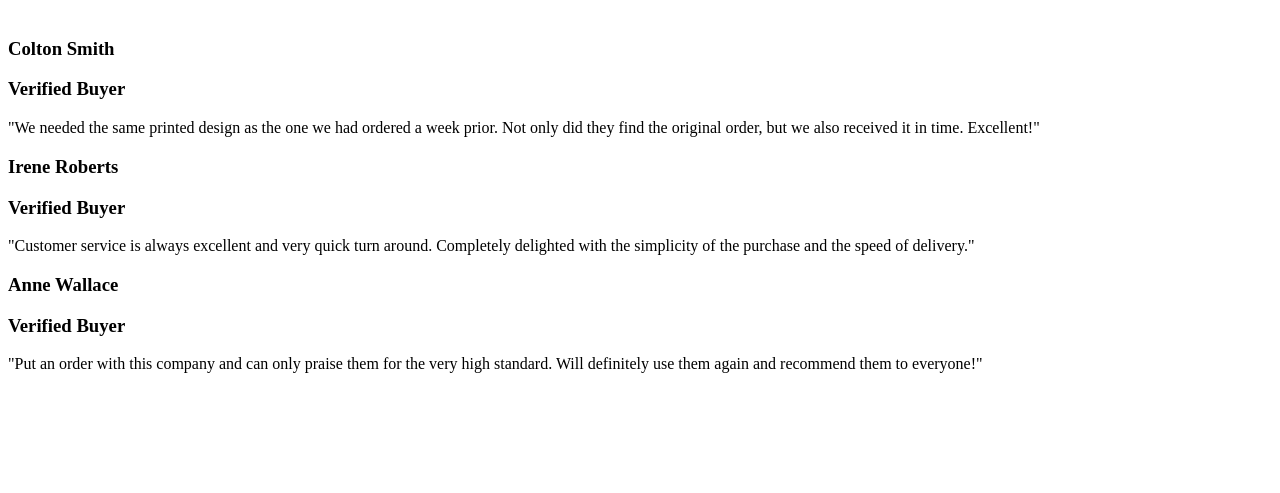
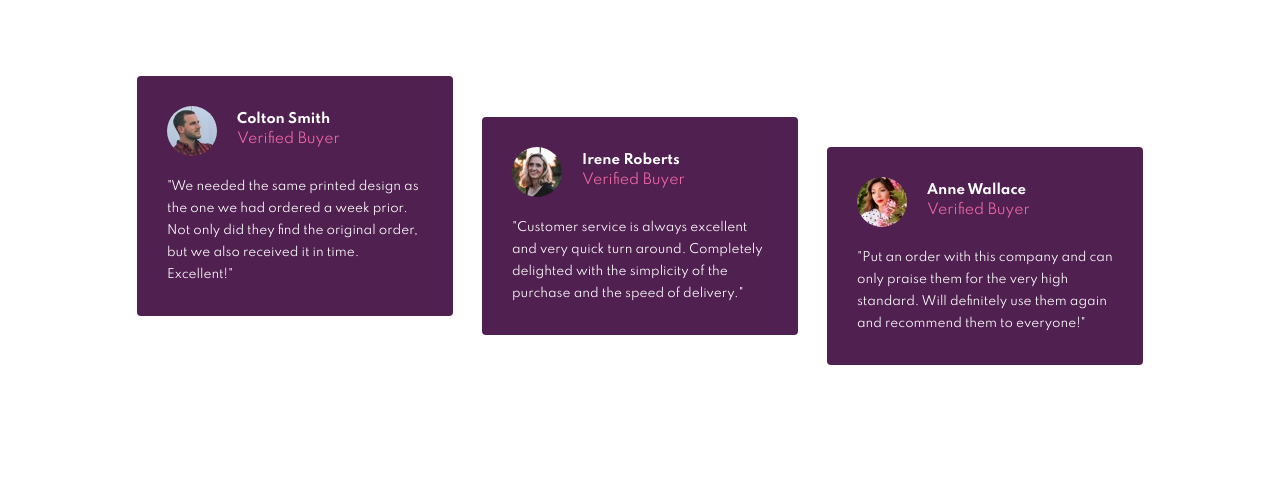
Before and after one commit to Mylhouse/social-proof-section-master, a plain HTML site: page index.html in a window 1280 px wide. Shown: the part 307-800 px from the top of the page. Drawn offline with Linux system fonts and the light colour scheme.

Commit message:
css completed

```diff
--- a/index.html
+++ b/index.html
@@ -27,6 +27,7 @@
     </style>
   </head>
   <body>
+    <div class="container">
     <div class="header">
       <div class="intro">
         <h1>10,000+ of our users love our products.</h1>
@@ -67,26 +68,48 @@
     </div>
 
       <div class="comments">
-        <div class="comment">
-          <h3>Colton Smith</h3>
-          <h3>Verified Buyer</h3>
-          "We needed the same printed design as the one we had ordered a week prior.
+        <div class="comment" id="comment1">
+          <div class="comment-header">
+            <img src="images/image-colton.jpg" alt="colton">
+            <div class="user">
+              <h5>Colton Smith</h5>
+              <p>Verified Buyer</p>
+            </div>
+          </div>
+          <div class="comment-text">
+          <p>"We needed the same printed design as the one we had ordered a week prior.
           Not only did they find the original order, but we also received it in time.
-          Excellent!"
+          Excellent!"</p>
+          </div>
         </div>
-        <div class="comment">
-          <h3>Irene Roberts</h3>
-          <h3>Verified Buyer</h3>
-          "Customer service is always excellent and very quick turn around. Completely
-          delighted with the simplicity of the purchase and the speed of delivery."
+        <div class="comment" id="comment2">
+          <div class="comment-header">
+            <img src="images/image-irene.jpg" alt="irene">
+            <div class="user">
+              <h5>Irene Roberts</h5>
+              <p>Verified Buyer</p>
+            </div>
+          </div>
+          <div class="comment-text">
+            <p>"Customer service is always excellent and very quick turn around. Completely
+            delighted with the simplicity of the purchase and the speed of delivery."</p>
+          </div>
         </div>
-        <div class="comment">
-          <h3>Anne Wallace</h3>
-          <h3>Verified Buyer</h3>
-          "Put an order with this company and can only praise them for the very high
-          standard. Will definitely use them again and recommend them to everyone!"
+        <div class="comment" id="comment3">
+          <div class="comment-header">
+            <img src="images/image-anne.jpg" alt="anne">
+            <div class="user">
+              <h5>Anne Wallace</h5>
+              <p>Verified Buyer</p>
+            </div>
+          </div>
+          <div class="comment-text">
+            <p>"Put an order with this company and can only praise them for the very high
+            standard. Will definitely use them again and recommend them to everyone!"</p>
+          </div>
         </div>
       </div>
+    </div>
     <!-- <div class="attribution">
       Challenge by
       <a href="https://www.frontendmentor.io?ref=challenge" target="_blank"
--- a/style.css
+++ b/style.css
@@ -9,9 +9,19 @@
   --font-size: 15px;
 }
 
+h1, h2, h3, h4, h5, h6, p {
+  margin: 0;
+}
+
+.container {
+  display: flex;
+  flex-direction: column;
+  justify-content: center;
+  margin: 30px auto;
+}
 .header {
   display: flex;
-  justify-content: space-around;
+  justify-content: space-evenly;
   font-family: 'Spartan', sans-serif;
 }
 
@@ -68,3 +78,53 @@
   margin: 0px;
   color: orange;
 }
+
+.comments {
+  display: flex;
+  justify-content: space-evenly;
+  align-items: center;
+  margin: 0px 100px;
+  font-family: 'Spartan', sans-serif;
+}
+.comment {
+  width: 20vw;
+  padding: 30px 30px;
+  background-color: var(--dark-margenta);
+  border-radius: 4px;
+  color: white;
+}
+
+.comment-header {
+  display: flex;
+  align-items: center;
+}
+
+.comment img {
+  width: 50px;
+  height: 50px;
+  border-radius: 50px;
+}
+
+.user {
+  margin-left: 20px;
+}
+
+.user p {
+  color: var(--pink);
+  font-size: 14px;
+  line-height: 24px;
+}
+
+.comment-text p {
+  margin-top: 20px;
+  font-size: 12px;
+  line-height: 22px;
+}
+
+#comment2 {
+  margin-top: 60px;
+}
+
+#comment3 {
+  margin-top: 120px;
+}
```
